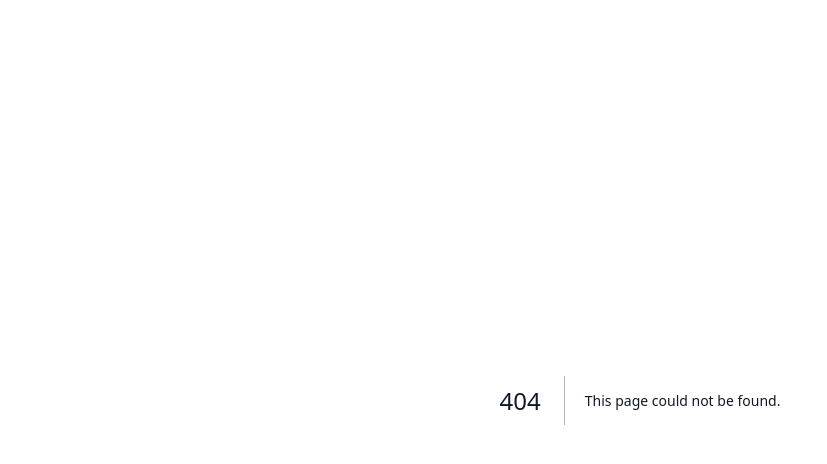
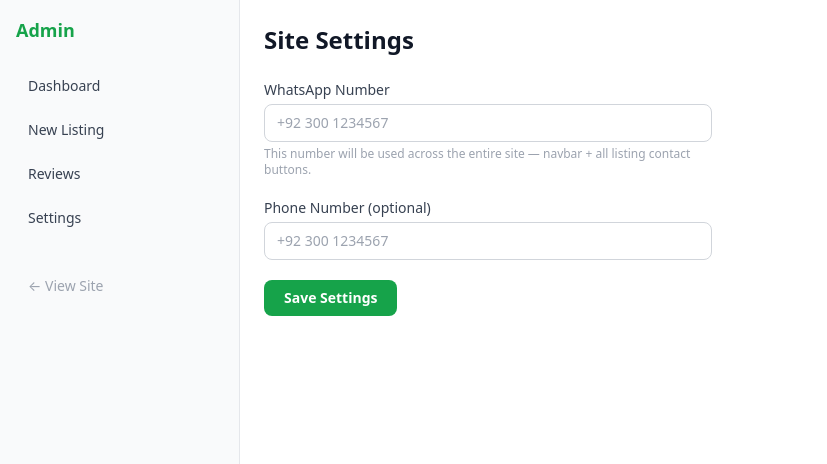
Before and after one commit to afaqa7443-droid/mywebsite, a Next.js app: page /admin/settings in a window 1280 px wide. Before the commit this address had no page. Shown: the top 464 px of the page, without its empty margins (0-827 px from the left). Built offline with nearby package versions, Linux system fonts and the light colour scheme; no server answers; the database is empty.

Commit message:
feat: switch to PKR, add site-wide WhatsApp in admin settings

```diff
--- a/app/admin/layout.tsx
+++ b/app/admin/layout.tsx
@@ -33,6 +33,12 @@ export default function AdminLayout({
           >
             Reviews
           </Link>
+          <Link
+            href="/admin/settings"
+            className="rounded-md px-3 py-2 text-gray-700 hover:bg-gray-200"
+          >
+            Settings
+          </Link>
           <a
             href="/"
             className="mt-6 rounded-md px-3 py-2 text-gray-400 hover:bg-gray-200"
--- /dev/null
+++ b/app/admin/settings/page.tsx
@@ -0,0 +1,97 @@
+'use client';
+
+import { useEffect, useState } from 'react';
+import type { SiteSettings } from '@/types';
+
+export default function AdminSettingsPage() {
+  const [settings, setSettings] = useState<SiteSettings | null>(null);
+  const [whatsapp, setWhatsapp] = useState('');
+  const [phone, setPhone] = useState('');
+  const [loading, setLoading] = useState(true);
+  const [saving, setSaving] = useState(false);
+  const [message, setMessage] = useState('');
+
+  useEffect(() => {
+    fetch('/api/settings')
+      .then((r) => r.json())
+      .then((data) => {
+        setSettings(data);
+        setWhatsapp(data.whatsapp_number);
+        setPhone(data.phone_number ?? '');
+        setLoading(false);
+      });
+  }, []);
+
+  async function handleSubmit(e: React.FormEvent) {
+    e.preventDefault();
+    setSaving(true);
+    setMessage('');
+
+    const res = await fetch('/api/settings', {
+      method: 'PUT',
+      headers: { 'Content-Type': 'application/json' },
+      body: JSON.stringify({ whatsapp_number: whatsapp, phone_number: phone }),
+    });
+
+    if (!res.ok) {
+      setMessage('Failed to save settings');
+    } else {
+      setMessage('Settings saved!');
+    }
+    setSaving(false);
+  }
+
+  if (loading) return <p className="text-gray-400">Loading...</p>;
+
+  return (
+    <div>
+      <h1 className="mb-6 text-2xl font-bold text-gray-900">Site Settings</h1>
+
+      <form onSubmit={handleSubmit} className="max-w-md space-y-5">
+        <div>
+          <label className="mb-1 block text-sm font-medium text-gray-700">
+            WhatsApp Number
+          </label>
+          <input
+            type="tel"
+            value={whatsapp}
+            onChange={(e) => setWhatsapp(e.target.value)}
+            required
+            placeholder="+92 300 1234567"
+            className="w-full rounded-lg border border-gray-300 px-3 py-2 text-sm focus:border-brand-500 focus:outline-none"
+          />
+          <p className="mt-1 text-xs text-gray-400">
+            This number will be used across the entire site — navbar + all listing contact buttons.
+          </p>
+        </div>
+
+        <div>
+          <label className="mb-1 block text-sm font-medium text-gray-700">
+            Phone Number (optional)
+          </label>
+          <input
+            type="tel"
+            value={phone}
+            onChange={(e) => setPhone(e.target.value)}
+            placeholder="+92 300 1234567"
+            className="w-full rounded-lg border border-gray-300 px-3 py-2 text-sm focus:border-brand-500 focus:outline-none"
+          />
+        </div>
+
+        {message && (
+          <p className={`text-sm ${message === 'Settings saved!' ? 'text-green-600' : 'text-red-600'}`}>
+            {message}
+          </p>
+        )}
+
+        <button
+          type="submit"
+          disabled={saving}
+          className="rounded-lg bg-brand-600 px-5 py-2 text-sm font-semibold text-white hover:bg-brand-700 disabled:opacity-50"
+        >
+          {saving ? 'Saving...' : 'Save Settings'}
+        </button>
+      </form>
+    </div>
+  );
+}
--- /dev/null
+++ b/app/api/settings/route.ts
@@ -0,0 +1,41 @@
+import { NextResponse } from 'next/server';
+import { supabase } from '@/lib/supabase';
+import { verifyApiSession } from '@/lib/auth';
+
+export async function GET() {
+  const { data, error } = await supabase
+    .from('site_settings')
+    .select('*')
+    .eq('id', 1)
+    .single();
+
+  if (error) {
+    return NextResponse.json({ error: error.message }, { status: 500 });
+  }
+
+  return NextResponse.json(data);
+}
+
+export async function PUT(request: Request) {
+  if (!verifyApiSession()) {
+    return NextResponse.json({ error: 'Unauthorized' }, { status: 401 });
+  }
+
+  const body = await request.json();
+
+  const { data, error } = await supabase
+    .from('site_settings')
+    .update({
+      whatsapp_number: body.whatsapp_number,
+      phone_number: body.phone_number || null,
+    })
+    .eq('id', 1)
+    .select()
+    .single();
+
+  if (error) {
+    return NextResponse.json({ error: error.message }, { status: 500 });
+  }
+
+  return NextResponse.json(data);
+}
--- a/app/listings/[slug]/page.tsx
+++ b/app/listings/[slug]/page.tsx
@@ -63,6 +63,12 @@ export default async function ListingPage({
     notFound();
   }
 
+  const { data: siteSettings } = await supabase
+    .from('site_settings')
+    .select('*')
+    .eq('id', 1)
+    .single();
+
   const conditionColor = {
     Excellent: 'text-green-700 bg-green-50',
     Good: 'text-amber-700 bg-amber-50',
@@ -114,10 +120,10 @@ export default async function ListingPage({
                 Contact to Buy
               </h3>
               <ContactButtons
-                whatsappLink={waLink(listing.whatsapp_link)}
+                whatsappLink={waLink(siteSettings?.whatsapp_number ?? listing.whatsapp_link)}
                 phoneLink={
-                  listing.phone_link
-                    ? `tel:${listing.phone_link}`
+                  siteSettings?.phone_number || listing.phone_link
+                    ? `tel:${siteSettings?.phone_number || listing.phone_link}`
                     : null
                 }
               />
--- a/components/admin/ListingForm.tsx
+++ b/components/admin/ListingForm.tsx
@@ -25,7 +25,6 @@ export default function ListingForm({ listing }: Props) {
     condition: listing?.condition ?? 'Good',
     quantity: listing ? String(listing.quantity) : '1',
     description: listing?.description ?? '',
-    whatsapp_link: listing?.whatsapp_link ?? '',
     phone_link: listing?.phone_link ?? '',
   });
 
@@ -214,20 +213,6 @@ export default function ListingForm({ listing }: Props) {
         </div>
         <div>
           <label className="mb-1 block text-sm font-medium text-gray-700">
-            WhatsApp Number
-          </label>
-          <input
-            type="tel"
-            name="whatsapp_link"
-            value={form.whatsapp_link}
-            onChange={handleChange}
-            required
-            placeholder="+91 98765 43210"
-            className="w-full rounded-lg border border-gray-300 px-3 py-2 text-sm focus:border-brand-500 focus:outline-none"
-          />
-        </div>
-        <div>
-          <label className="mb-1 block text-sm font-medium text-gray-700">
             Phone Number (optional)
           </label>
           <input
--- a/components/public/Navbar.tsx
+++ b/components/public/Navbar.tsx
@@ -1,6 +1,18 @@
 import Link from 'next/link';
+import { supabase } from '@/lib/supabase';
+import { waLink } from '@/lib/utils';
 
-export default function Navbar() {
+export default async function Navbar() {
+  const { data: settings } = await supabase
+    .from('site_settings')
+    .select('whatsapp_number')
+    .eq('id', 1)
+    .single();
+
+  const whatsappHref = settings?.whatsapp_number
+    ? waLink(settings.whatsapp_number)
+    : '#';
+
   return (
     <nav className="border-b border-gray-200 bg-white">
       <div className="mx-auto flex max-w-6xl items-center justify-between px-4 py-3">
@@ -8,14 +20,16 @@ export default function Navbar() {
           PhoneMarket
         </Link>
         <div className="flex items-center gap-4 text-sm text-gray-600">
+          {settings?.whatsapp_number && (
             <a
-            href="https://wa.me/1234567890"
+              href={whatsappHref}
               target="_blank"
               rel="noopener noreferrer"
               className="font-medium text-brand-600 hover:text-brand-700"
             >
               WhatsApp
             </a>
+          )}
           <Link
             href="/login"
             className="rounded-md bg-gray-100 px-3 py-1.5 text-gray-700 hover:bg-gray-200"
--- a/lib/utils.ts
+++ b/lib/utils.ts
@@ -1,6 +1,6 @@
 export function formatPrice(paise: number): string {
   const rupees = paise / 100;
-  return `\u20b9${rupees.toLocaleString('en-IN')}`;
+  return `Rs. ${rupees.toLocaleString('en-US')}`;
 }
 
 export function slugify(text: string): string {
```
Also changed, not shown: types/index.ts (+7 -0 lines), 1 other file (tests, documents, lock files or other folders). Lines whose indentation alone changed are shown as unchanged.
